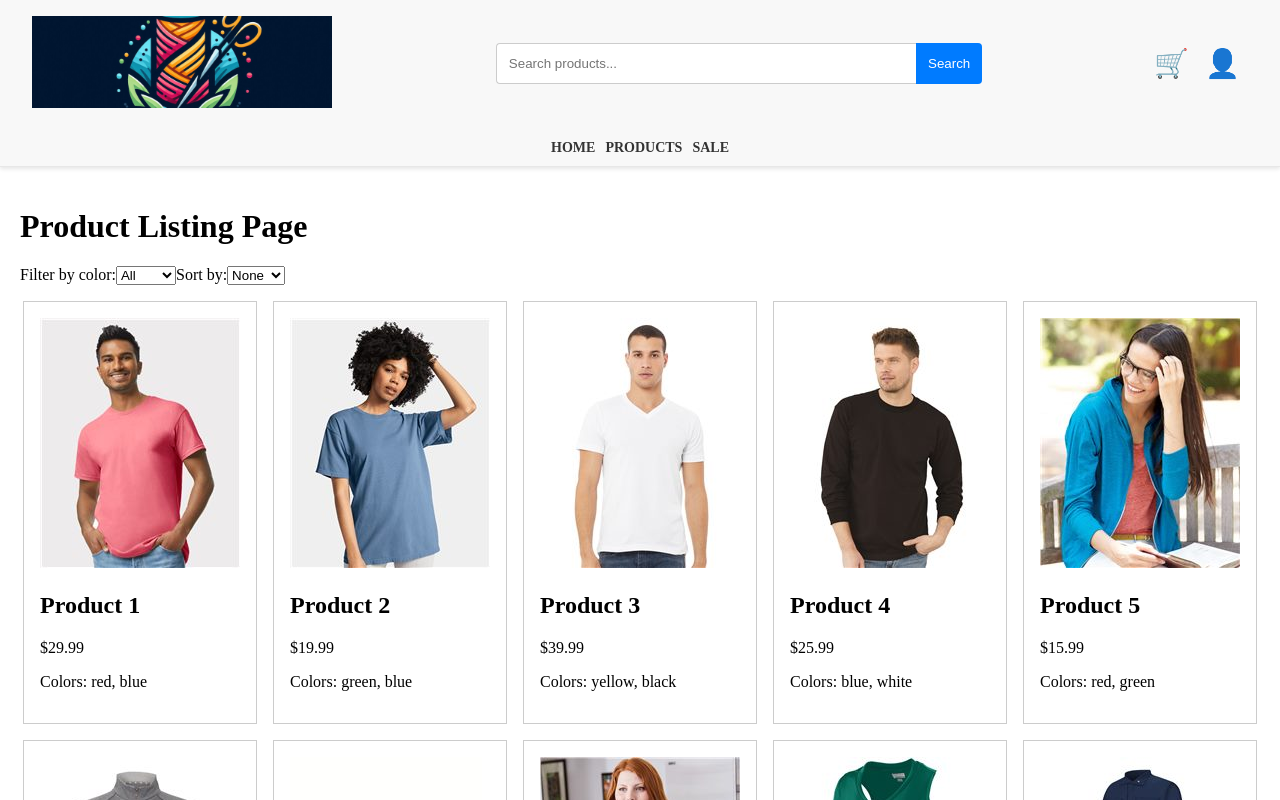
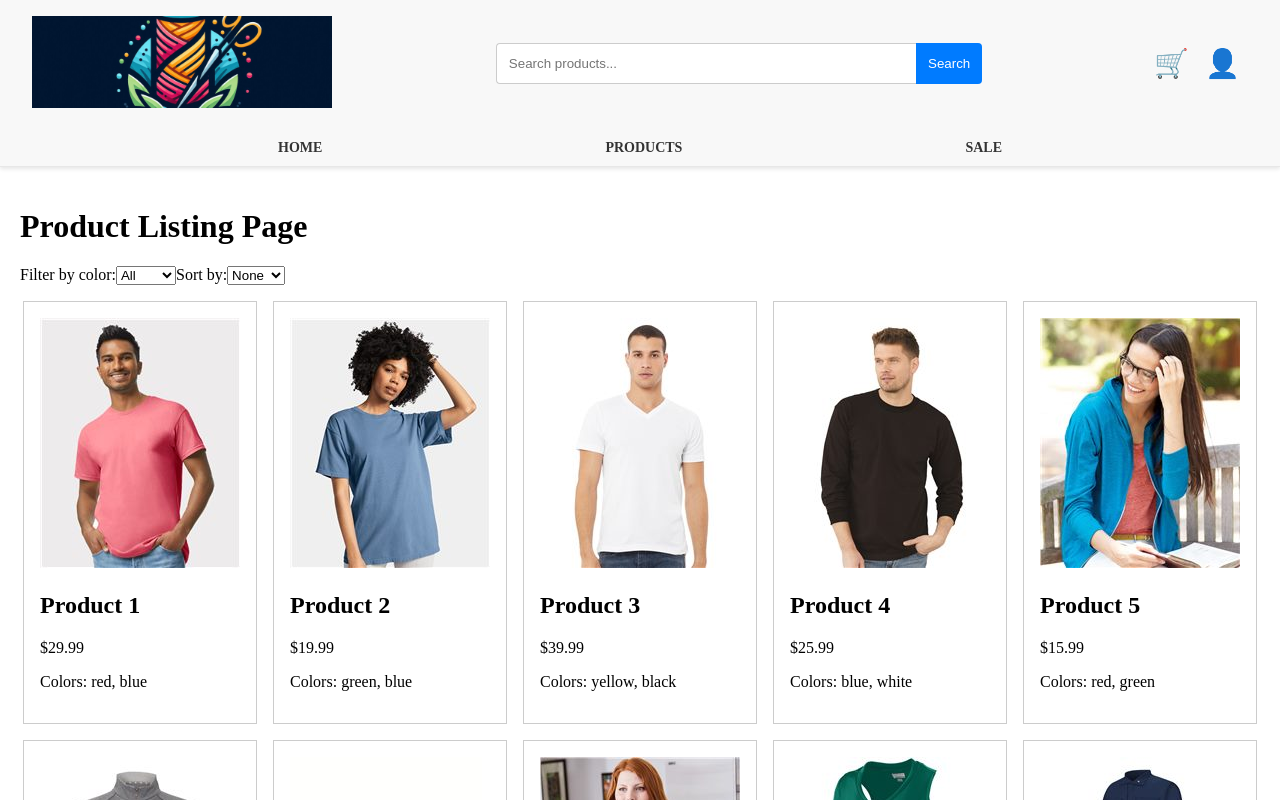
Before and after one commit to vschaeidt/sr-front-end-challenge, a React (Create React App) app: page / in a window 1280 px wide. Built offline with nearby package versions, Linux system fonts and the light colour scheme.

Commit message:
chore: refactor styles all to mobile first

```diff
--- a/src/App.css
+++ b/src/App.css
@@ -34,13 +34,6 @@ body {
   align-items: center;
 }
 
-@media (max-width: 600px) {
-  .product-grid {
-    flex-direction: column;
-    align-items: center;
-  }
-}
-
 .footer {
   margin-top: 20px;
   margin-left: -20px;
--- a/src/components/header/Header.css
+++ b/src/components/header/Header.css
@@ -66,7 +66,7 @@
     }
 }
 
-@media (min-width: 1024px) {
+@media (min-width: 1200px) {
     .header {
         padding: 1rem 2rem;
     }
--- a/src/components/menu/Menu.css
+++ b/src/components/menu/Menu.css
@@ -1,4 +1,10 @@
 .menu {
+    display: none;
+}
+
+@media (min-width: 768px) {
+    .menu {
+        display: block;
         background-color: #f8f8f8;
         border-bottom: 1px solid #e7e7e7;
         padding: 10px 0;
@@ -9,7 +15,7 @@
         padding: 0;
         margin: 0;
         display: flex;
-    justify-content: center;
+        justify-content: space-evenly;
     }
 
     .menu-item {
@@ -50,20 +56,4 @@
     .menu-link:hover {
         color: #0056b3;
     }
-
-@media (max-width: 768px) {
-    .menu {
-        display: none;
 }
-}
-
-@media (min-width: 769px) {
-    .menu-list {
-        display: flex;
-        justify-content: center;
-    }
-
-    .menu-item {
-        position: relative;
-    }
-}
--- a/src/components/menu/MobileMenu.css
+++ b/src/components/menu/MobileMenu.css
@@ -1,8 +1,3 @@
-.mobile-menu {
-    display: none;
-}
-
-@media (max-width: 768px) {
 .mobile-menu {
     display: block;
     position: absolute;
@@ -79,4 +74,9 @@
     display: block;
     padding: 5px 0;
 }
+
+@media (min-width: 768px) {
+    .mobile-menu {
+        display: none;
     }
+}
```
Lines whose indentation alone changed are shown as unchanged.
